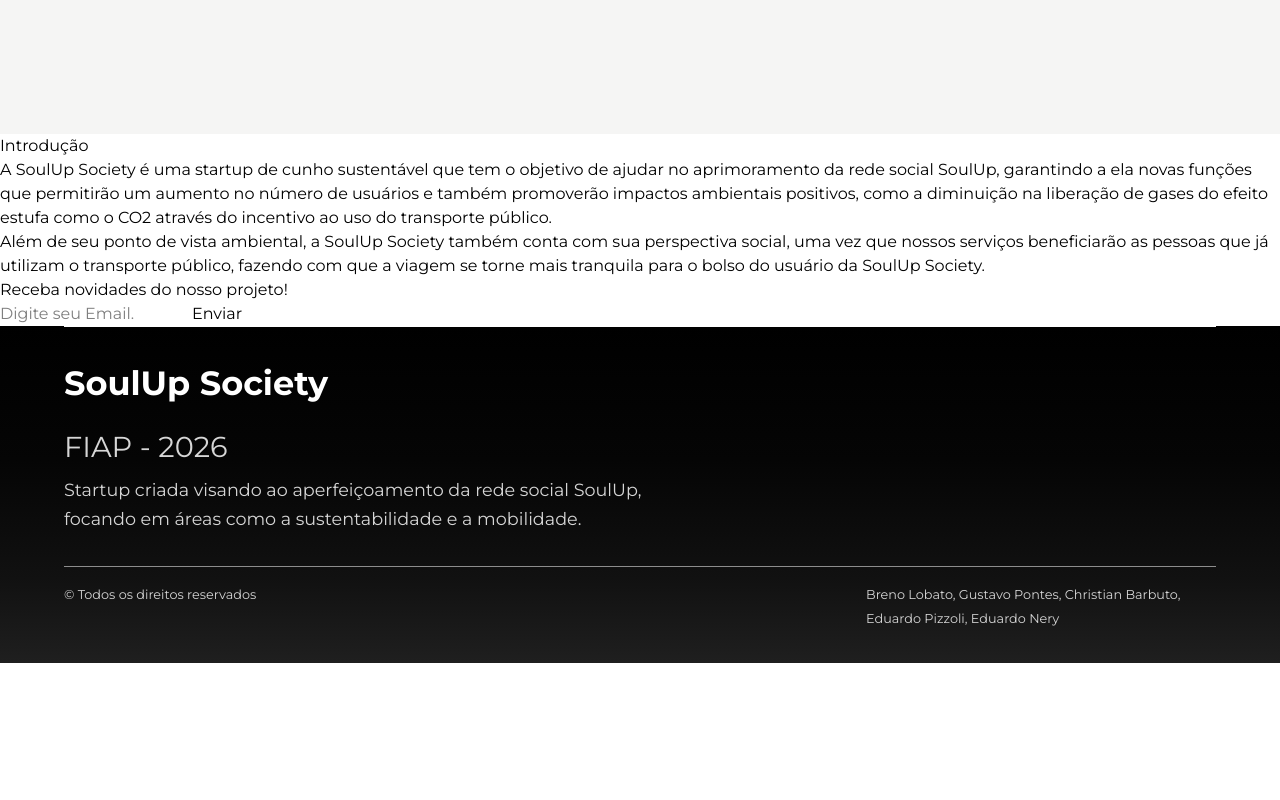
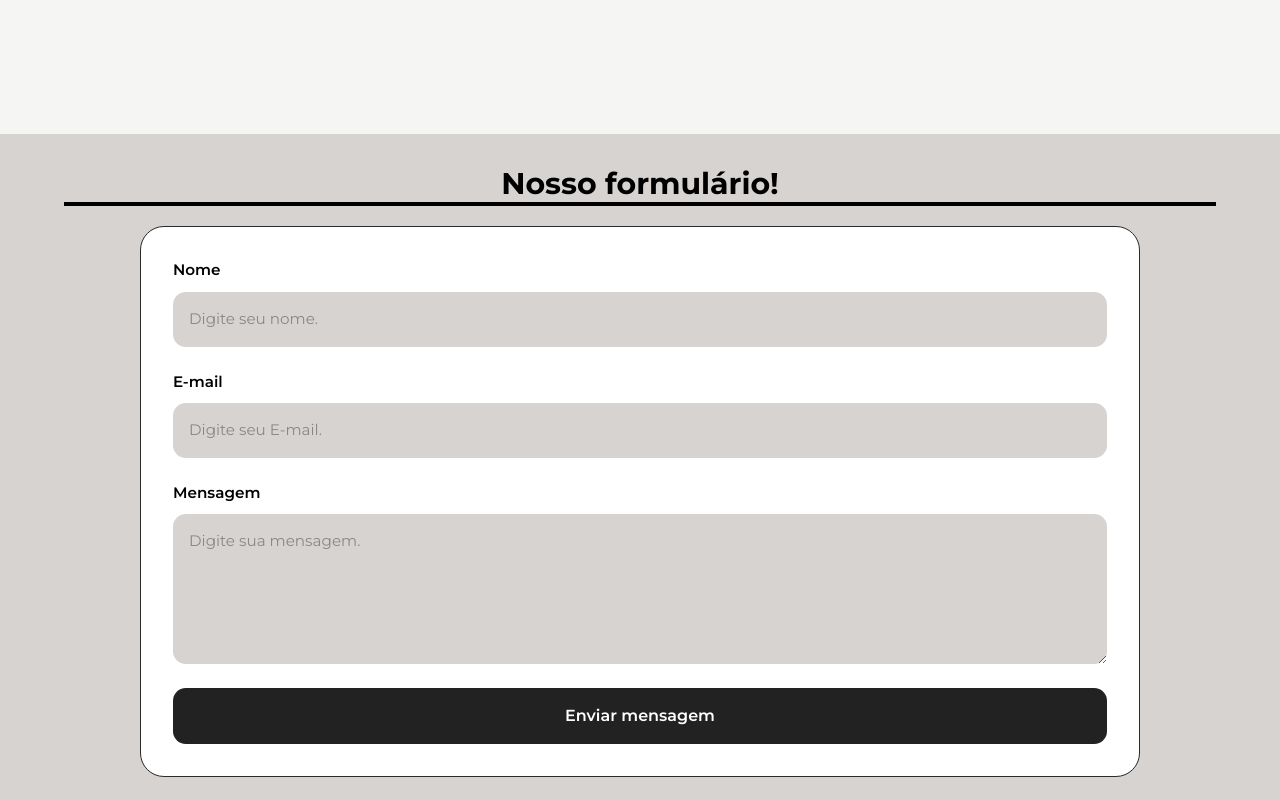
Before and after one commit to SoulUp-Society-Trabalhos/1--Challenge-2--semestre, a React (Vite) app in the folder soulup-society/: page /contatos in a window 1280 px wide. Shown: the part 700-1500 px from the top of the page. Before the commit the page ends 1363 px from the top, so only its background shows below. Built offline with nearby package versions, Linux system fonts and the light colour scheme.

Commit message:
feat: fazendo página de contatos SEM validação

```diff
--- a/soulup-society/src/routes/Contatos/index.tsx
+++ b/soulup-society/src/routes/Contatos/index.tsx
@@ -8,64 +8,110 @@ export default function Contatos() {
           </h1>
 
           <div className="text-2xl">
-            <p>
-              Aqui você conseguirá entrar em contato com a gente!
-            </p>
+            <p>Aqui você conseguirá entrar em contato com a gente!</p>
           </div>
         </div>
       </section>
 
-      <section className="introducao">
-        <div className="introducao__content">
-          <h2 className="introducao__title">Introdução</h2>
+      <section className="bg-stone-300 py-8 px-[5%]">
+        <h2 className="text-3xl text-center font-bold border-b-4 mb-5!">Nosso formulário!</h2>
 
-          <p className="introducao__paragraph">
-            A SoulUp Society é uma startup de cunho sustentável que tem o
-            objetivo de ajudar no aprimoramento da rede social SoulUp,
-            garantindo a ela novas funções que permitirão um aumento no número
-            de usuários e também promoverão impactos ambientais positivos, como
-            a diminuição na liberação de gases do efeito estufa como o CO2
-            através do incentivo ao uso do transporte público.
-          </p>
+        <div className="">
+          <dialog
+            id="modal__aviso"
+            className="rounded-[10px] bg-black text-white text-center m-auto w-[28%] h-[15%] py-6 backdrop:bg-black/45"
+          >
+            <h3>Ótimo!</h3>
 
-          <p className="introducao__paragraph">
-            Além de seu ponto de vista ambiental, a SoulUp Society também conta
-            com sua perspectiva social, uma vez que nossos serviços beneficiarão
-            as pessoas que já utilizam o transporte público, fazendo com que a
-            viagem se torne mais tranquila para o bolso do usuário da SoulUp
-            Society.
-          </p>
-        </div>
-      </section>
-      <section className="newsletter">
-        <h2>Receba novidades do nosso projeto!</h2>
-        <dialog id="modal">
-          <button aria-label="Fechar a Janela" id="btnFecharModal">
-            X
-          </button>
-          <div id="msg">
-            <p>TESTE DE MSG</p>
-          </div>
-        </dialog>
-        <form className="formulario__newsletter" action="" method="">
-          <fieldset className="newsletter__fieldset">
-            <label htmlFor="idEmail" className="sr-only">
-              Email
-            </label>
-            <div className="container__newsletter">
+            <p>Mensagem enviada com sucesso!</p>
+
+            <button
+              id="fechar__modal"
+              className="absolute top-2 right-2 w-12 text-white cursor-pointer border-0 bg-transparent"
+            >
+              X
+            </button>
+          </dialog>
+
+          <dialog
+            id="modal__falha"
+            className="rounded-[10px] bg-black text-white text-center m-auto w-[28%] h-[19%] py-6 backdrop:bg-black/45"
+          >
+            <h3>Houve um erro.</h3>
+
+            <p>Preencha todos os campos para poder enviar a mensagem.</p>
+
+            <button
+              id="fechar__modalFalha"
+              className="absolute top-2 right-2 w-12 text-white cursor-pointer border-0 bg-transparent"
+            >
+              X
+            </button>
+          </dialog>
+
+          <form className="w-full max-w-250 mx-auto p-8 flex flex-col gap-6 bg-[#ffffff] border border-[#2a2a2a] rounded-3xl">
+            <div className="flex flex-col gap-[0.6rem]">
+              <label
+                htmlFor="nome"
+                className="text-black text-[0.95rem] font-semibold"
+              >
+                Nome
+              </label>
+
+              <input
+                type="text"
+                id="nome"
+                name="nome"
+                placeholder="Digite seu nome."
+                required
+                className="w-full p-4 border-0 rounded-[0.8rem] bg-[#d7d3d0] text-black text-[0.95rem] placeholder:text-[#888]"
+              />
+            </div>
+
+            <div className="flex flex-col gap-[0.6rem]">
+              <label
+                htmlFor="email"
+                className="text-black text-[0.95rem] font-semibold"
+              >
+                E-mail
+              </label>
+
               <input
                 type="email"
-                id="idEmail"
+                id="email"
                 name="email"
-                placeholder="Digite seu Email."
+                placeholder="Digite seu E-mail."
                 required
+                className="w-full p-4 border-0 rounded-[0.8rem] bg-[#d7d3d0] text-white text-[0.95rem] placeholder:text-[#888]"
               />
-              <button type="submit" id="btnEnviar">
-                Enviar
-              </button>
             </div>
-          </fieldset>
-        </form>
+
+            <div className="flex flex-col gap-[0.6rem]">
+              <label
+                htmlFor="msg"
+                className="text-black text-[0.95rem] font-semibold"
+              >
+                Mensagem
+              </label>
+
+              <textarea
+                name="msg"
+                id="msg"
+                placeholder="Digite sua mensagem."
+                required
+                className="w-full p-4 border-0 rounded-[0.8rem] bg-[#d7d3d0] text-white text-[0.95rem] placeholder:text-[#888] min-h-37.5 resize-y"
+              />
+            </div>
+
+            <button
+              type="submit"
+              id="Btn_enviar"
+              className="p-4 border-0 rounded-[0.8rem] bg-[#222] text-white text-base font-semibold cursor-pointer transition duration-300 hover:bg-[#333] hover:-translate-y-0.5"
+            >
+              Enviar mensagem
+            </button>
+          </form>
+        </div>
       </section>
     </main>
   );
--- a/soulup-society/src/routes/Home/index.tsx
+++ b/soulup-society/src/routes/Home/index.tsx
@@ -75,7 +75,7 @@ export default function Home() {
             </div>
             <div className="flex flex-col items-center overflow-hidden rounded-2xl bg-white shadow-md transition duration-300 hover:-translate-y-2 hover:shadow-xl">
               <img
-                src="img\foto-christian.png"
+                src="img/foto-christian.png"
                 alt=""
                 className="w-48 h-48 object-cover rounded-full m-3!"
               />
@@ -86,7 +86,7 @@ export default function Home() {
             </div>
             <div className="flex flex-col items-center overflow-hidden rounded-2xl bg-white shadow-md transition duration-300 hover:-translate-y-2 hover:shadow-xl">
               <img
-                src="img\foto-gustavo.png"
+                src="img/foto-gustavo.png"
                 alt=""
                 className="w-48 h-48 object-cover rounded-full m-3!"
               />
@@ -97,7 +97,7 @@ export default function Home() {
             </div>
             <div className="flex flex-col items-center overflow-hidden rounded-2xl bg-white shadow-md transition duration-300 hover:-translate-y-2 hover:shadow-xl">
               <img
-                src="img\foto-eduardo.png"
+                src="/img/foto-eduardo.png"
                 alt=""
                 className="w-48 h-48 object-cover rounded-full m-3!"
               />
--- a/soulup-society/src/routes/Integrantes/index.tsx
+++ b/soulup-society/src/routes/Integrantes/index.tsx
@@ -116,7 +116,7 @@ export default function Integrantes() {
         </div>
         <div className="flex flex-col items-center overflow-hidden rounded-2xl bg-white shadow-md transition duration-300 hover:-translate-y-2 hover:shadow-xl">
           <img
-            src="public\img\foto-eduardop.jpg"
+            src="img\foto-eduardop.jpg"
             alt=""
             className="w-48 h-48 object-cover rounded-full m-3!"
           />
```
